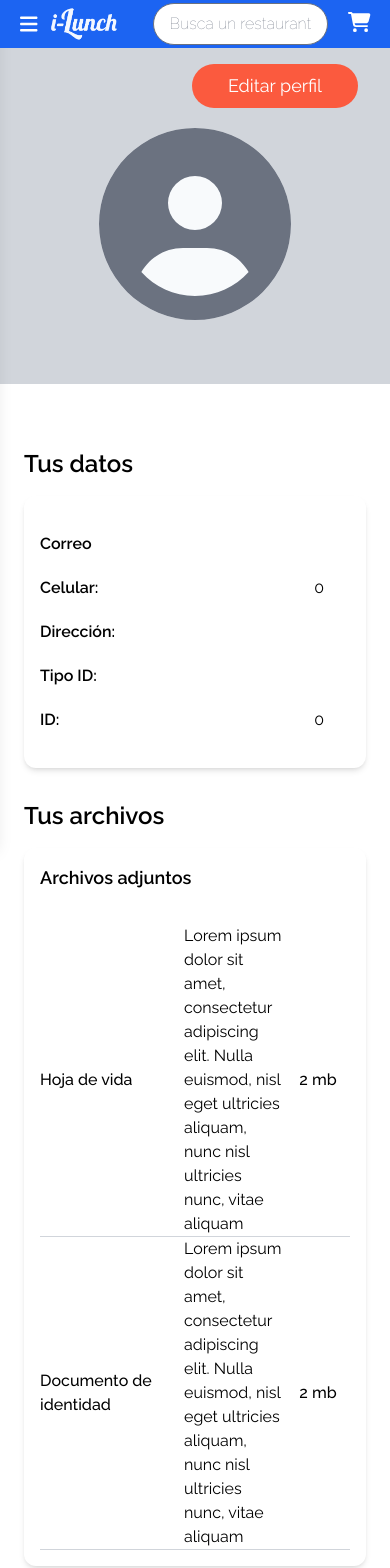
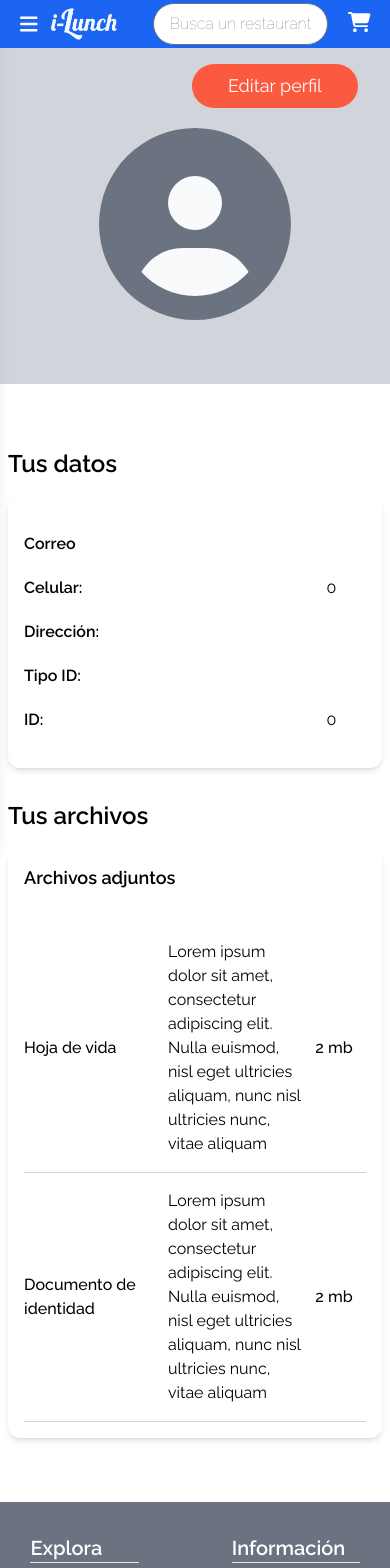
Before and after one commit to iLunch-delivery/iLunch-frontend, a Next.js app: page /user-profile in a window 390 px wide. Shown: the top 1568 px of the page. Built offline with nearby package versions, Linux system fonts and the light colour scheme.

Commit message:
user-profile responsive

```diff
--- a/app/user-profile/page.tsx
+++ b/app/user-profile/page.tsx
@@ -69,9 +69,9 @@ function UserProfile() {
         </section>
         <section
           id='info-section'
-          className='flex flex-col mx-2 my-16 md:mx-8 lg:flex-row '
+          className='flex flex-col mx-2 my-16 md:mx-8 gap-8 lg:flex-row'
         >
-          <div className='flex-1 mx-4 flex flex-col mb-8 lg:m-0'>
+          <div className='flex flex-col basis-1/2'>
             <h2 className='text-2xl font-semibold mb-4'>Tus datos</h2>
             <div className='flex items-start shadow-md rounded-xl p-4 h-full'>
               <UserInfoTable
@@ -81,7 +81,7 @@ function UserProfile() {
               />
             </div>
           </div>
-          <div className='flex-1 mx-4 flex flex-col mb-8 lg:m-0 '>
+          <div className='flex flex-col basis-1/2'>
             <h2 className='text-2xl font-semibold mb-4'>Tus archivos</h2>
             <div className='flex flex-col shadow-md rounded-xl p-4 h-full'>
               <h3 className='text-lg font-semibold mb-8'>Archivos adjuntos</h3>
--- a/components/features/Tables/UserFilesTable.tsx
+++ b/components/features/Tables/UserFilesTable.tsx
@@ -25,7 +25,7 @@ function UserFilesTable({
               className='border-b border-b-gray-300 h-12'
             >
               <td className='font-medium w-36'>{file.name}</td>
-              <td className=''>{file.description}</td>
+              <td className='py-4'>{file.description}</td>
               <td className='font-medium w-16 text-center'>{file.weight}</td>
               {isEditing && (
                 <td className='font-medium w-16 text-center '>
```
